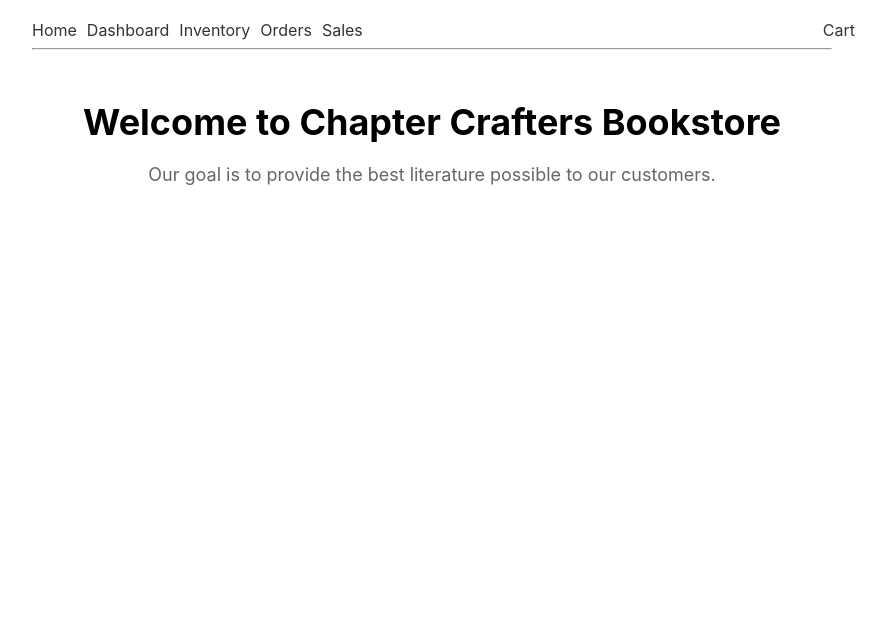
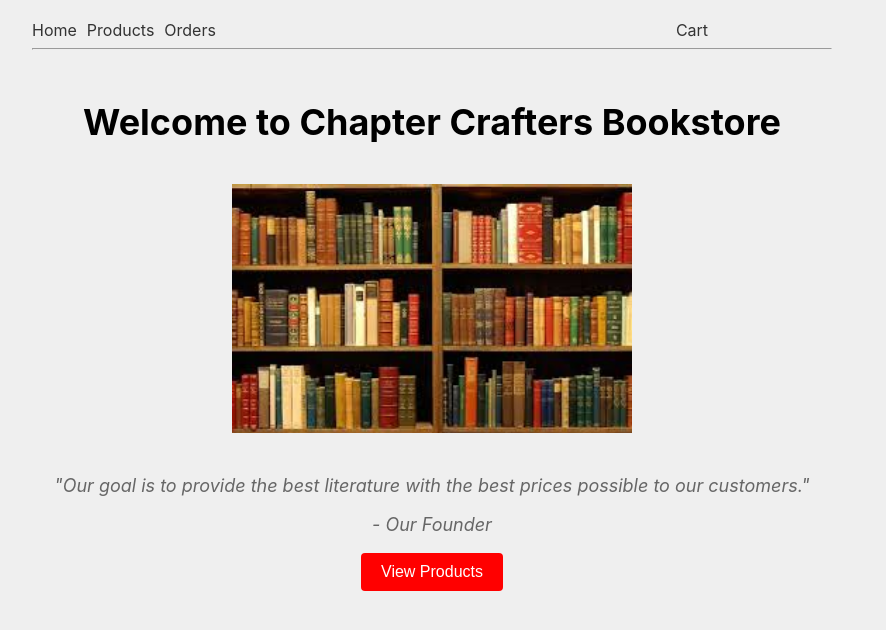
Before and after one commit to BraedonW777/Chapter-Crafters-Bookstore, a React (Create React App) app: page / in a window 1280 px wide. Shown: the top 630 px of the page, without its empty margins (208-1094 px from the left). Built offline with nearby package versions, Linux system fonts and the light colour scheme.

Commit message:
Multiple updates.
Updated homepage: Removed links and updated styling.
added comments to improve clarity
Fixed some errors when running project.
Started creating the link to backend for inventory page to display a list of all the products. Will have to come back to this.

```diff
--- a/package.json
+++ b/package.json
@@ -7,6 +7,7 @@
     "@testing-library/jest-dom": "^5.17.0",
     "@testing-library/react": "^13.4.0",
     "@testing-library/user-event": "^13.5.0",
+    "axios": "^1.6.8",
     "react": "^18.2.0",
     "react-dom": "^18.2.0",
     "react-router-dom": "^6.22.3",
--- a/src/App.css
+++ b/src/App.css
@@ -4,6 +4,11 @@
   max-width: 800px;
   margin: 0 auto;
   padding: 20px;
+  background-color: #efefef; /*Setting backgound color of site to light grey / off-white. Only affects the app section of site */
+}
+
+body {
+  background-color: #efefef; /*Sets the rest of the site outside of the the app section to the same color*/
 }
 
 nav {
@@ -29,7 +34,7 @@ nav {
 }
 
 
-/*style the links*/
+/*style the links at the top*/
 .nav-links li a {
   text-decoration: none;
   color: #333;
@@ -52,5 +57,23 @@ nav {
 
 .home p {
   font-size: 18px;
+  font-style: italic;
   color: #666;
 }
+
+/*styling the button on home page*/
+.button {
+  display: inline-block;
+  padding: 10px 20px;
+  background-color: #ff0000; /* Red color */
+  color: #fff; /* White text */
+  border: none;
+  border-radius: 4px;
+  cursor: pointer;
+  text-decoration: none;
+  font-size: 16px;
+}
+
+.button:hover {
+  background-color: #cc0000; /* Darker red on hover */
+}
--- a/src/App.js
+++ b/src/App.js
@@ -2,13 +2,16 @@
 
 import React from 'react';
 import { BrowserRouter as Router, Route, Routes, Link } from 'react-router-dom';
-import Dashboard from './components/Dashboard';
-import Inventory from './components/Inventory';
-import Orders from './components/Orders';
-import Sales from './components/Sales';
-import Cart from './components/Cart';
-import './App.css'; // Import your CSS file
+//temp comenting out unused imports
+//import Dashboard from './components/Dashboard.js';
+import Inventory from './components/Inventory.js';
+import Orders from './components/Orders.js';
+//import Sales from './components/Sales.js';
+import Cart from './components/Cart.js';
+import bookImage from './assets/book_image.jpg'; //import book image
+import './App.css'; // Import CSS file
 
+/**VVV this will always be on the top of the app VVV */
 const App = () => {
   return (
     <Router>
@@ -19,16 +22,10 @@ const App = () => {
               <Link to="/">Home</Link>
             </li>
             <li>
-              <Link to="/dashboard">Dashboard</Link>
-            </li>
-            <li>
-              <Link to="/inventory">Inventory</Link>
+              <Link to="/inventory">Products</Link> {/*Chaning text of link to Products instead of inventory*/}
             </li>
             <li>
               <Link to="/orders">Orders</Link>
-            </li>
-            <li>
-              <Link to="/sales">Sales</Link>
             </li>
             <li className='cart-link'>
               <Link to ="/cart">Cart</Link>
@@ -39,23 +36,30 @@ const App = () => {
         <hr />
 
         <Routes>
-          <Route path="/dashboard" element={<Dashboard />} />
+          {/* temp commenting out unused links */}
+          {/*<Route path="/dashboard" element={<Dashboard />} />*/}
           <Route path="/inventory" element={<Inventory />} />
           <Route path="/orders" element={<Orders />} />
-          <Route path="/sales" element={<Sales />} />
+          {/*<Route path="/sales" element={<Sales />} />*/}
           <Route path="/cart" element={<Cart />} />
-          <Route path="/" element={<Home />} />
+          <Route path="/" element={<Home />} />{/*home link*/}
         </Routes>
       </div>
     </Router>
   );
 };
 
+/*This is what is displayed when at the '/' (Home) page */
 const Home = () => {
   return (
     <div className="home">
       <h1>Welcome to Chapter Crafters Bookstore</h1>
-      <p>Our goal is to provide the best literature possible to our customers.</p>
+      <img src={bookImage} alt="Books" style={{ width: '50%', maxWidth: '500px', margin: '20px auto' }} /> {/*Book image */}
+      <p>"Our goal is to provide the best literature with the best prices possible to our customers."</p>
+      <p>- Our Founder</p>
+      <Link to="/inventory">
+        <button className="button">View Products</button>{/*Putting a button under image to link to products */}
+      </Link>
     </div>
   );
 };
--- a/src/components/Inventory.js
+++ b/src/components/Inventory.js
@@ -1,12 +1,33 @@
-// src/components/Inventory.js
-
-import React from 'react';
+import React, { useEffect, useState } from 'react';
+import axios from 'axios'; //had to install axios for API requests.
 
 const Inventory = () => {
+  const [books, setBooks] = useState([]); //'books' will hold the list of books fetched from the backend server
+
+  useEffect(() => { //attempt to fetch books from backend server
+    const fetchBooks = async () => {
+      try {
+        const response = await axios.get('http://localhost:3000/books'); // have to run the backend with 'node .\Backend\index.js' in terminal. This adds bookstore.db to the root files, but for some reason it is empty after its added.
+        //because the bookstore.db is empty, it always logs "SQLITE_ERROR: no such table: Books" when navigating to the products page.
+        setBooks(response.data.data); //sets the var books to the data retrieved from the backend.
+      } catch (error) {
+        console.error('Error fetching books:', error);
+      }
+    };
+
+    fetchBooks();
+  }, []);
+//produce the output for the page. Titles the page Iventory then lists all the books found. Will have to update schema and figure out images for books at a later time.
   return (
     <div>
       <h1>Inventory</h1>
-      <p>Manage your inventory here!</p>
+      <ul>
+        {books.map(book => (
+          <li key={book._id}>
+            {book.title} - {book.author_first_name} {book.author_last_name} - {book.isbn} - {book.cost} {/* Adjust this according to book schema (Can be done later after we get the import working) */}
+          </li>
+        ))}
+      </ul>
     </div>
   );
 };
--- a/src/index.js
+++ b/src/index.js
@@ -1,8 +1,8 @@
 import React from 'react';
 import ReactDOM from 'react-dom/client';
 import './index.css';
-import App from './App';
-import reportWebVitals from './reportWebVitals';
+import App from './App.js';
+import reportWebVitals from './reportWebVitals.js';
 
 const root = ReactDOM.createRoot(document.getElementById('root'));
 root.render(
```
Also changed, not shown: src/assets/book_image.jpg (added), 1 other file (tests, documents, lock files or other folders).
